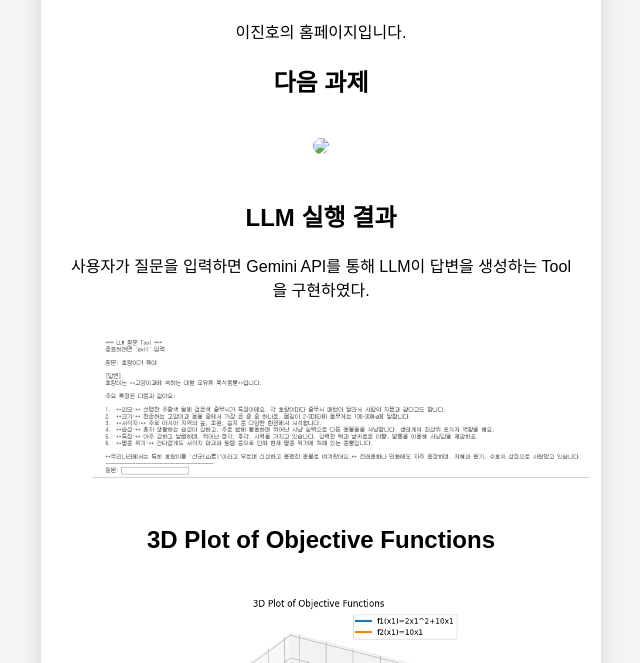
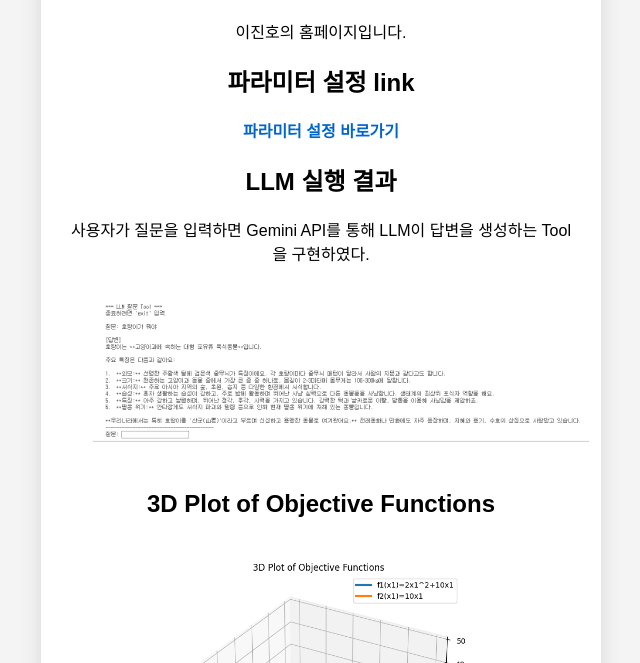
Before and after one commit to ljh970630-lab/jino-hompage, a plain HTML site: page index.html in a window 1280 px wide. Shown: the part 437-1100 px from the top of the page, without its empty margins (319-959 px from the left). Drawn offline with Linux system fonts and the light colour scheme.

Commit message:
index.html

```diff
--- a/index.html
+++ b/index.html
@@ -35,6 +35,16 @@ max-width:800px;
 margin-top:20px;
 border-radius:12px;
 }
+
+a{
+color:#0066cc;
+text-decoration:none;
+font-weight:bold;
+}
+
+a:hover{
+text-decoration:underline;
+}
 </style>
 
 </head>
@@ -43,24 +53,24 @@ border-radius:12px;
 
 <div class="card">
 
-<!-- 1. 프로필 -->
-<img src="jinho.jpg">
+<img src="jinho.jpg" alt="이진호 사진">
 
 <h1>이진호</h1>
 <p>이진호의 홈페이지입니다.</p>
 
-<!-- 2. 다음 숙제 (추가될 자리) -->
-<h2>다음 과제</h2>
-<img src="next.png" class="large-img">
+<h2>파라미터 설정 link</h2>
+<p>
+  <a href="https://gemini.google.com/app/3945d04ea4e0d1b3?hl=ko" target="_blank">
+    파라미터 설정 바로가기
+  </a>
+</p>
 
-<!-- 3. LangChain -->
 <h2>LLM 실행 결과</h2>
 <p>사용자가 질문을 입력하면 Gemini API를 통해 LLM이 답변을 생성하는 Tool을 구현하였다.</p>
-<img src="LangChain.png" class="large-img">
+<img src="LangChain.png" class="large-img" alt="LLM 실행 결과">
 
-<!-- 4. 그래프 -->
 <h2>3D Plot of Objective Functions</h2>
-<img src="graph.png">
+<img src="graph.png" alt="3D 그래프">
 
 </div>
 
```
